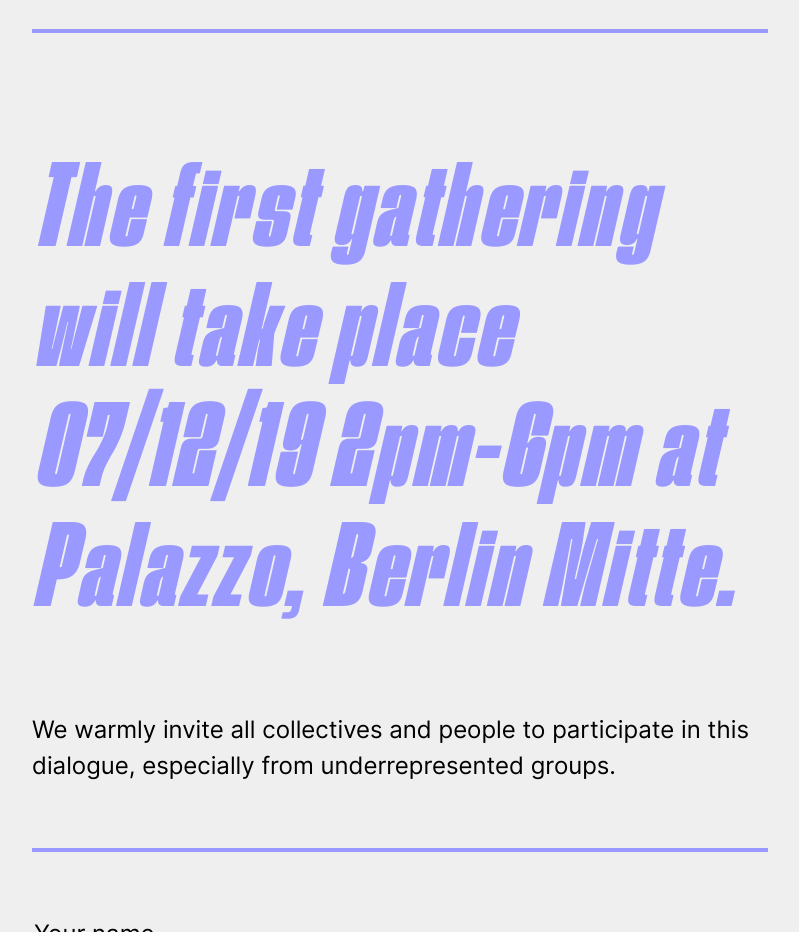
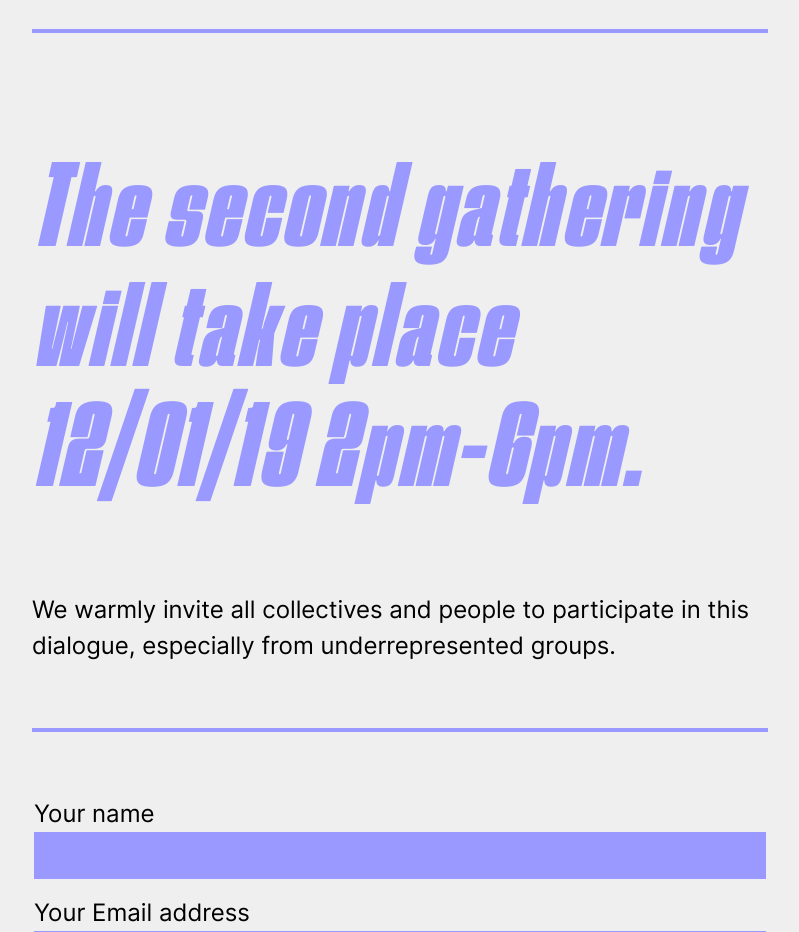
Before and after one commit to ai-unit/badbadnotbad, a plain HTML site: page index.html in a window 1280 px wide. Shown: the part 1500-2432 px from the top of the page, without its empty margins (240-1039 px from the left). Drawn offline with Linux system fonts and the light colour scheme; a small style sheet from the web is missing.

Commit message:
Update index.html

```diff
--- a/index.html
+++ b/index.html
@@ -27,7 +27,7 @@
 
     <hr />
 
-    <h2>The first gathering will take place 07/12/19 2pm-6pm at Palazzo, Berlin Mitte.</h2>
+    <h2>The second gathering will take place 12/01/19 2pm-6pm.</h2>
 
     <p>We warmly invite all collectives and people to participate in this dialogue, especially from underrepresented groups.</p>
 
```
